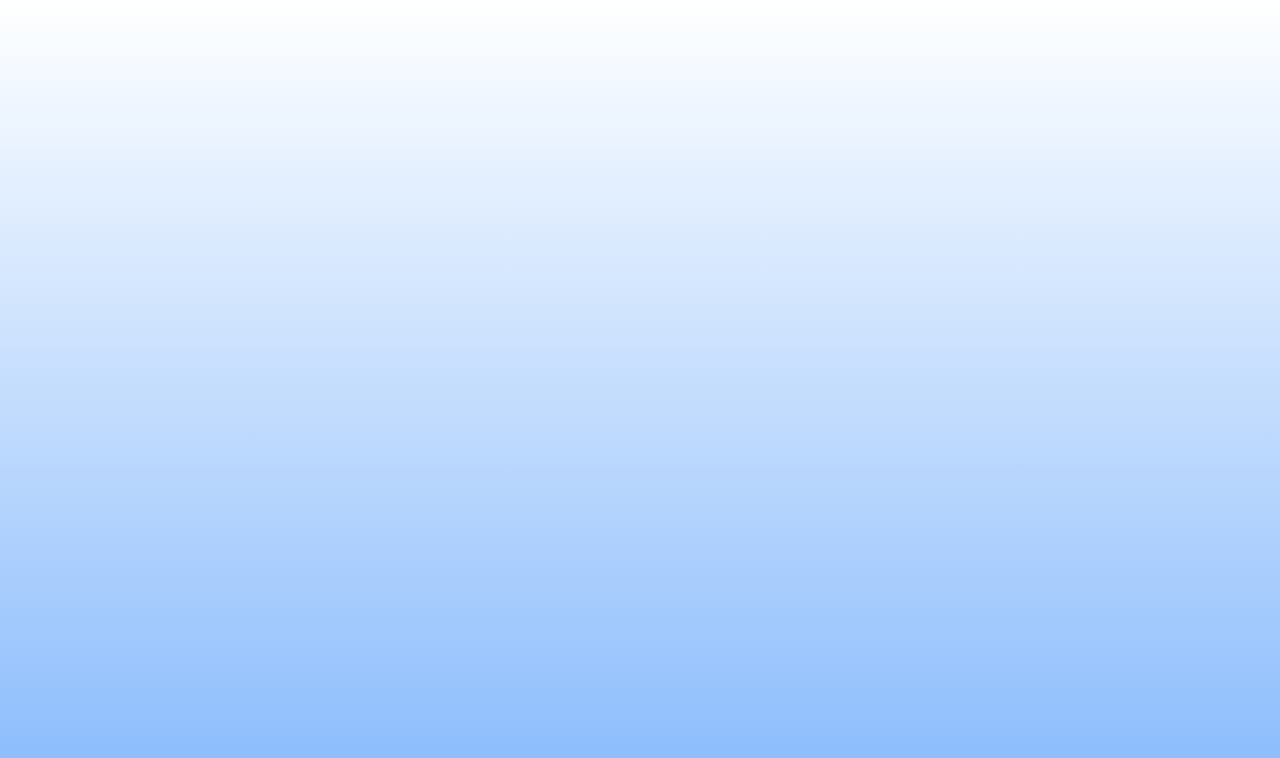
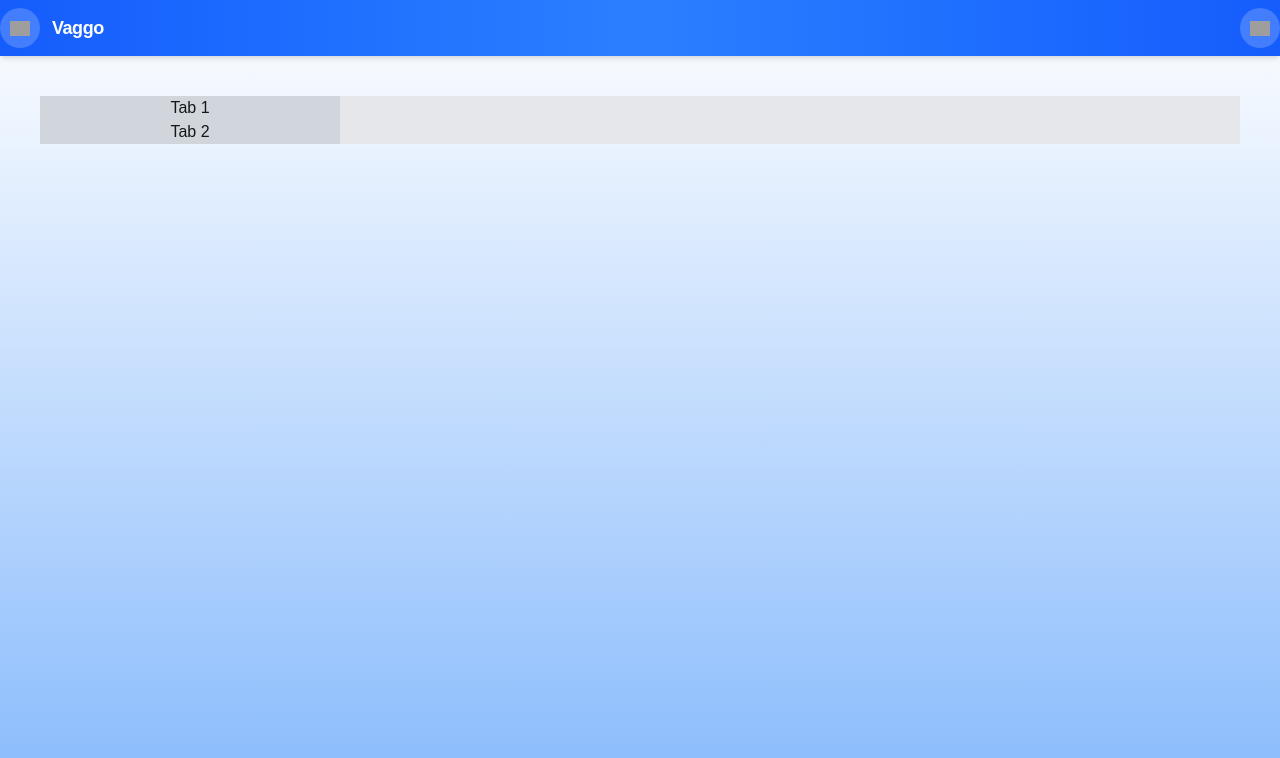
Before and after one commit to DiegoG784/vaggo-web, a Next.js app: page /user/account in a window 1280 px wide. Shown: the top 758 px of the page. Built offline with nearby package versions, Linux system fonts and the light colour scheme; grey boxes are pictures that could not be loaded.

Commit message:
tab view initial implementation and experiments

```diff
--- /dev/null
+++ b/app/user/account/page.tsx
@@ -0,0 +1,45 @@
+// import Link from "next/link"
+// import Image from "next/image";
+import Header from "@/component/header"
+import TabContainer from "@/component/tabContainer"
+import TabPage from "@/component/tabPage"
+import TabSidebar from "@/component/tabSidebar"
+
+const TabPageTest = (
+    <TabPage label="Tab 1" key={1}>
+        <p>hello!</p>
+    </TabPage>
+)
+
+const TabPageTest2 = (
+    <TabPage label='Tab 2' key={2}>
+        <p>hello there!</p>
+    </TabPage>
+)
+
+export default function Page() {
+
+    const subPages = {
+        "Tab 1": TabPageTest,
+        "Tab 2": TabPageTest2,
+    }
+
+    console.log(TabPageTest)
+
+    // console.log(SideBar)
+
+    return (
+        <main>
+            <Header/>
+
+            <section className="m-10 bg-gray-200">
+                <section className="w-1/4 flex flex-col items-center bg-gray-300">
+                    <TabSidebar subPages={subPages} className={"flex flex-col"}/>
+                </section>
+                <section  className="w-1/2">
+                    <TabContainer subPages={subPages}/>
+                </section>
+            </section>
+        </main>
+    )
+}
--- /dev/null
+++ b/component/tabContainer.tsx
@@ -0,0 +1,23 @@
+import TabPage from "@/component/tabPage"
+import TabSidebar from "./tabSidebar"
+
+interface TabContainerProps {
+    subPages:typeof TabPage[],
+    sidebar:typeof TabSidebar
+}
+
+export default function TabContainer({subPages, sidebar}:any) {
+
+    let tabPages = subPages
+    let CurrentTab =  []
+    let tabSidebar = sidebar
+
+    // console.log(tabPages)
+    // console.log(tabSidebar)
+
+    return (
+        <section>
+
+        </section>
+    )
+}
--- /dev/null
+++ b/component/tabPage.tsx
@@ -0,0 +1,10 @@
+export default function TabPage({children, label}:any) {
+
+    const tabName = label
+
+    return (
+        <section>
+            {children}
+        </section>
+    )
+}
--- /dev/null
+++ b/component/tabSidebar.tsx
@@ -0,0 +1,30 @@
+'use client'
+import { useEffect, useState } from "react"
+import TabPage from "./tabPage"
+
+export default function TabSidebar({ children, subPages, className }: any) {
+
+    // let [tabPages, setTabPages] = useState<string[] | null>(null)
+    let [tabPages, setTabPages] = useState<string[] | null>(null)
+    // let sidebarLabels = []
+
+    useEffect(() => {
+        const map = []
+        for (const [key, value] of Object.entries(subPages)) {
+            map.push(key)
+            // sidebarLabels.push(key)
+            // setTabPages(map)
+        }
+        console.log(map)
+        setTabPages(map)
+        // console.log(map)
+    }, [])
+
+    //when user clicks on page, displays tabbedPage on selected section (maybe part is done here)
+
+    return (
+        <section className={className}>
+            {tabPages?.map(section => <a key={section}>{section}</a>)}
+        </section>
+    )
+}
```
